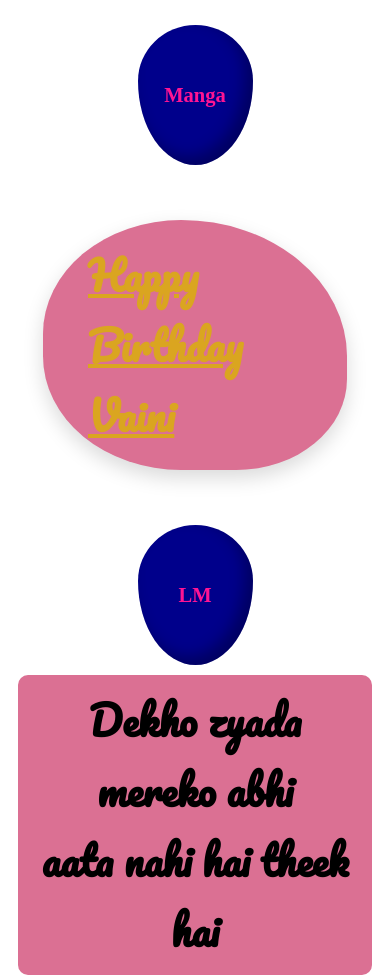
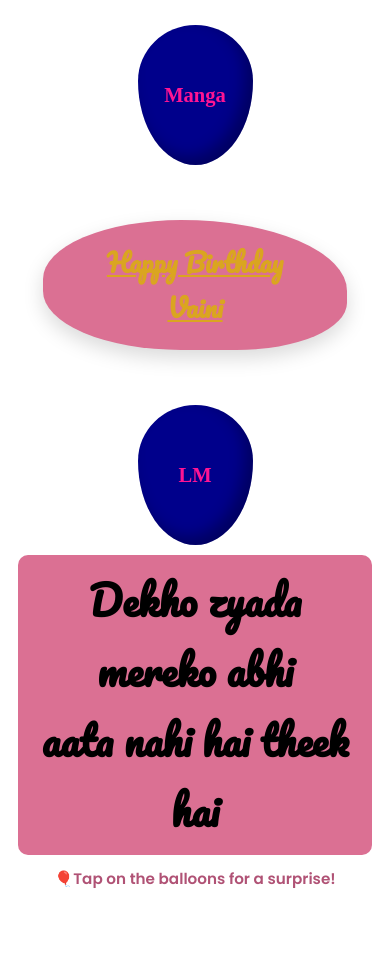
Before and after one commit to Chinmaycmj/vaini-bday, a plain HTML site: page index.html in a window 390 px wide. Shown: the top 975 px of the page. Drawn offline with Linux system fonts and the light colour scheme.

Commit message:
mobile view updations2

```diff
--- a/style.css
+++ b/style.css
@@ -7,7 +7,7 @@
     text-decoration: double;
     text-decoration: underline;
     margin: 0;
-
+    font-size: clamp(1.6rem, 5vw, 2.5rem);
 }
 #div1{
     background-color: palevioletred;
@@ -16,6 +16,8 @@
     padding: 20px 45px;
     border-radius: 50% 60% 40% 50%;
     box-shadow: 0 8px 20px rgba(0, 0, 0, .15);
+    max-width: 90vw;
+    text-align: center;
 }
 #head2{
     font-weight: 600;
```
